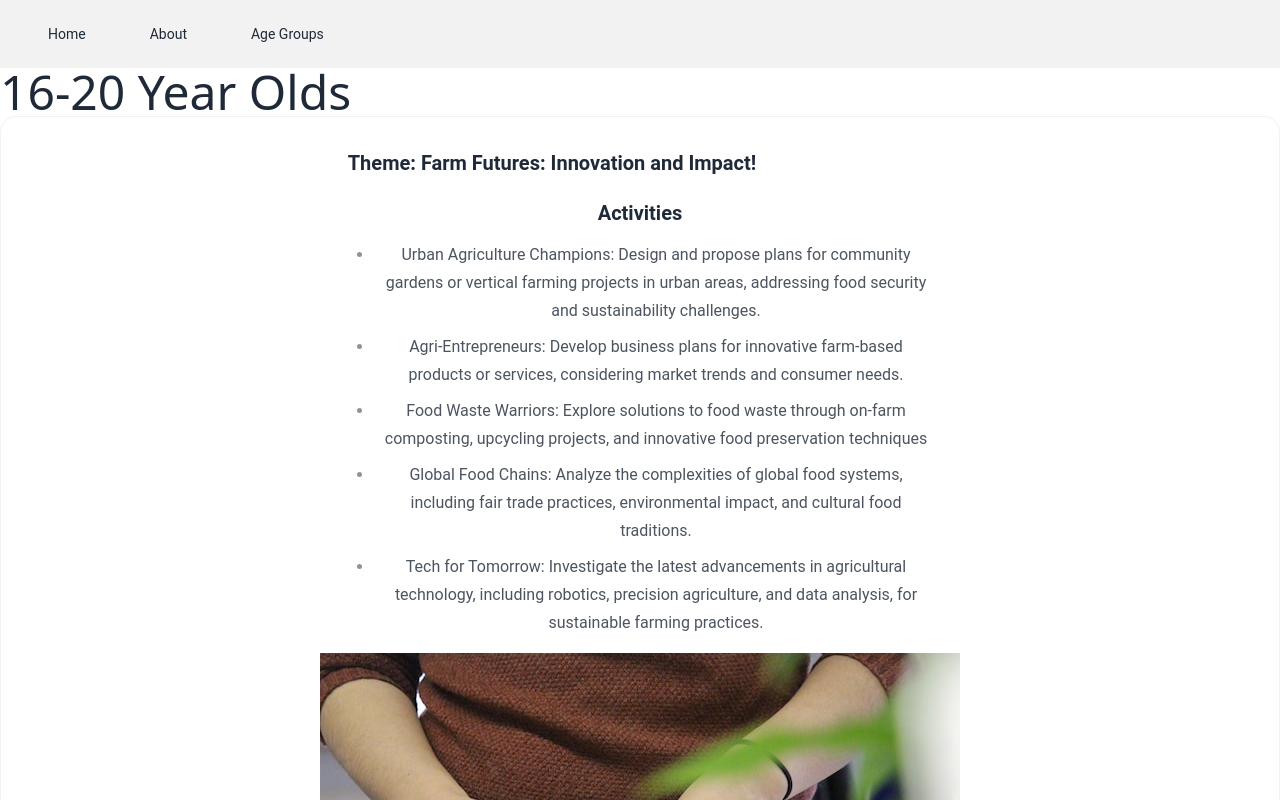
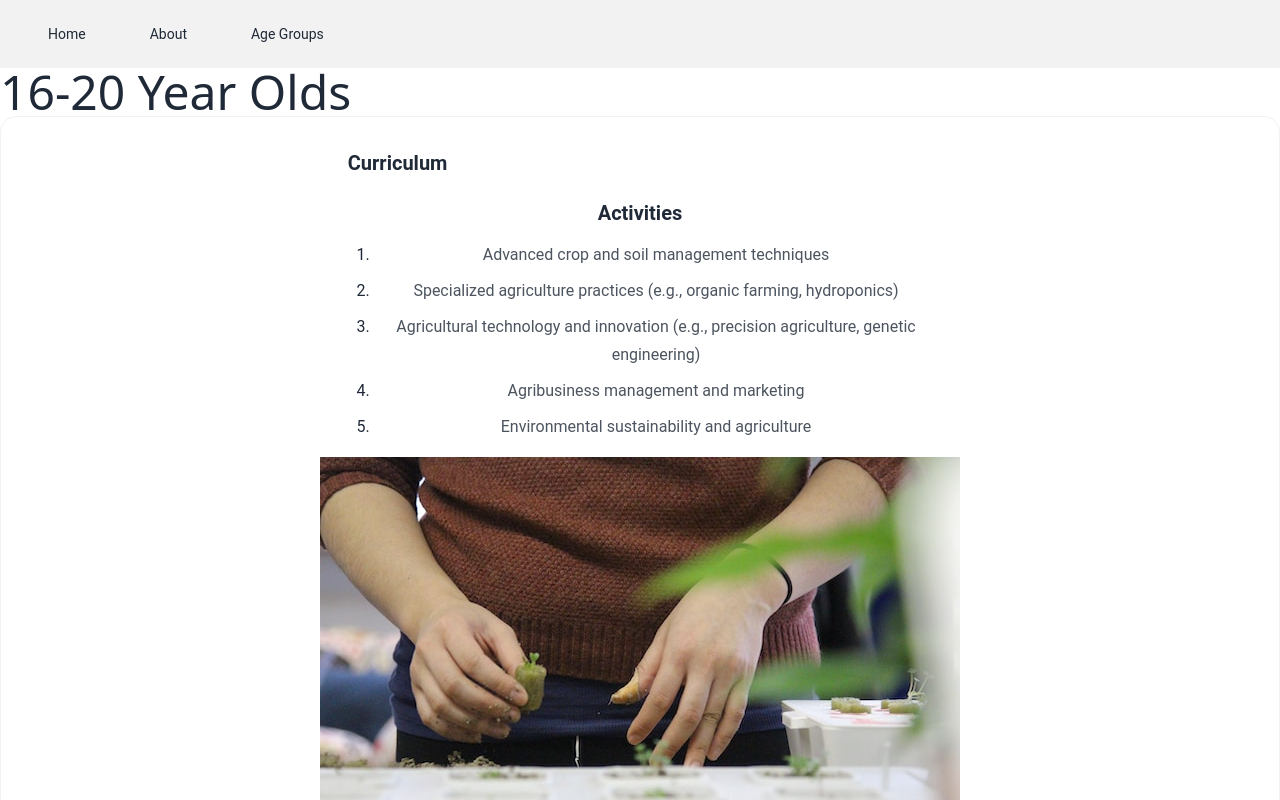
Before and after one commit to KingCarnival/agriApp3, a Nuxt app: page /agegroups/16-20 in a window 1280 px wide. Shown: the top 800 px of the page. Built offline with nearby package versions, Linux system fonts and the light colour scheme.

Commit message:
First update of new content structure

```diff
--- a/pages/agegroups/11-15.vue
+++ b/pages/agegroups/11-15.vue
@@ -4,17 +4,18 @@
         <div class="card card-side card-bordered">
             <div class="card-body items-center text-center">
                 <article class="prose prose-bg-secondary">
-                    <h2 class="card-title">Theme: Farm Tech Revolution!</h2>
+                    <h2 class="card-title">Curriculum</h2>
                     <h3>Activities</h3>
-                    <ul>
-                        <li>Drone Detectives: Learn about the use of drones in agriculture for crop monitoring and field mapping through interactive drone challenges and simulations.</li>
-                        <li>Hydroponic Heroes: Build and maintain hydroponic gardens, understanding plant growth without soil and exploring sustainable farming practices.</li>
-                        <li>Coding for Composting: Use coding language to automate compost bin sensors and monitor temperature and moisture levels, learning about resource management and decomposition.</li>
-                        <li>Market Masters: Design and run a farmers market simulation, understanding economics, marketing, and local food systems.</li>
-                        <li>Genetic Detectives: Analyze the science behind plant breeding and genetic modification through interactive games and discussions about ethical considerations.</li>
-                    </ul>
+                    <ol>
+                        <li>Soil science and fertility management</li>
+                        <li>Crop rotation and pest management</li>
+                        <li>Animal husbandry basics (e.g., care of livestock)</li>
+                        <li>Introduction to sustainable agriculture practices</li>
+                        <li>Farm economics and basic business principles</li>
+                    </ol>
                 </article>
-                <figure><img src="/img/sangharsh-lohakare-Iy7QyzOs1bo-unsplash.jpg" alt="Photo by Sangharsh Lohakare on Unsplash"></figure>
+                <figure><img src="/img/sangharsh-lohakare-Iy7QyzOs1bo-unsplash.jpg"
+                        alt="Photo by Sangharsh Lohakare on Unsplash"></figure>
             </div>
         </div>
     </div>
@@ -24,6 +25,4 @@
 
 </script>
 
-<style scoped>
-
-</style>
+<style scoped></style>
--- a/pages/agegroups/16-20.vue
+++ b/pages/agegroups/16-20.vue
@@ -3,20 +3,21 @@
         <h1 class="font-sans text-5xl content-center">16-20 Year Olds</h1>
         <div class="card card-side card-bordered">
             <div class="card-body items-center text-center">
-            <article class="prose">
-                <h2 class = "card-title">Theme: Farm Futures: Innovation and Impact!</h2>
-                <h3>Activities</h3>
-                <ul>
-                    <li>Urban Agriculture Champions: Design and propose plans for community gardens or vertical farming projects in urban areas, addressing food security and sustainability challenges.</li>
-                    <li>Agri-Entrepreneurs: Develop business plans for innovative farm-based products or services, considering market trends and consumer needs.</li>
-                    <li>Food Waste Warriors: Explore solutions to food waste through on-farm composting, upcycling projects, and innovative food preservation techniques</li>
-                    <li>Global Food Chains: Analyze the complexities of global food systems, including fair trade practices, environmental impact, and cultural food traditions.</li>
-                    <li>Tech for Tomorrow: Investigate the latest advancements in agricultural technology, including robotics, precision agriculture, and data analysis, for sustainable farming practices.</li>
-                </ul>
-            </article>
-            <figure><img src="/img/laura-s-xEh6uP3bn5U-unsplash.jpg" alt="Photo by Laura S on Unsplash"></figure>
+                <article class="prose">
+                    <h2 class="card-title">Curriculum</h2>
+                    <h3>Activities</h3>
+                    <ol>
+                        <li>Advanced crop and soil management techniques</li>
+                        <li>Specialized agriculture practices (e.g., organic farming, hydroponics)</li>
+                        <li>Agricultural technology and innovation (e.g., precision agriculture, genetic engineering)
+                        </li>
+                        <li>Agribusiness management and marketing</li>
+                        <li>Environmental sustainability and agriculture</li>
+                    </ol>
+                </article>
+                <figure><img src="/img/laura-s-xEh6uP3bn5U-unsplash.jpg" alt="Photo by Laura S on Unsplash"></figure>
+            </div>
         </div>
-    </div>
     </div>
 </template>
 
@@ -24,6 +25,4 @@
 
 </script>
 
-<style scoped>
-
-</style>
+<style scoped></style>
--- a/pages/agegroups/5-10.vue
+++ b/pages/agegroups/5-10.vue
@@ -3,20 +3,21 @@
         <h1 class="font-sans text-5xl content-center">5-10 Year Olds</h1>
         <div class="card card-side card-bordered">
             <div class="card-body items-center text-center">
-                    <article class="prose prose-bg-secondary">
-                        <h2 class="card-title">Theme: Farm Explorers Adventure</h2>
-                        <h3>Activities</h3>
-                        <ul>
-                            <li>Plant Detectives: Learn about different fruits and vegetables through scavenger hunts in the garden or grocery store. Identify by color, shape, and texture.</li>
-                            <li>Buggy Buddies: Explore the role of insects in the garden, creating bug hotels and learning about pollination through storytelling and craft activities</li>
-                            <li>Miniature Farms: Build miniature farms in shoeboxes or trays, planting seeds and learning about plant lifecycle, soil, and watering needs.</li>
-                            <li>Farm Fresh Feast: Cook simple recipes using ingredients grown in the garden, celebrating the connection between farm and table.</li>
-                            <li>Barnyard Olympics: Hold fun games and activities inspired by farm animals, like "egg and spoon" races or building chicken feeders from recycled materials.</li>
-                        </ul>
-                    </article>
-                    <figure><img src="/img/alexander-schimmeck-2zJhA9RSkys-unsplash.jpg" alt="Photo by Alexander Schimmeck on Unsplash"></figure>
-                </div>
+                <article class="prose prose-bg-secondary">
+                    <h2 class="card-title">Curriculum</h2>
+                    <h3>Activities</h3>
+                    <ol>
+                        <li>Introduction to plants and crops</li>
+                        <li>Basic gardening skills</li>
+                        <li>Understanding the role of soil, water, and sunlight in plant growth</li>
+                        <li>Identifying common fruits and vegetables</li>
+                        <li>Introduction to basic farming tools and equipment</li>
+                    </ol>
+                </article>
+                <figure><img src="/img/alexander-schimmeck-2zJhA9RSkys-unsplash.jpg"
+                        alt="Photo by Alexander Schimmeck on Unsplash"></figure>
             </div>
+        </div>
     </div>
 </template>
 
@@ -24,6 +25,4 @@
 
 </script>
 
-<style scoped>
-
-</style>
+<style scoped></style>
```
Also changed, not shown: package.json (+12 -12 lines), 1 other file (tests, documents, lock files or other folders).
